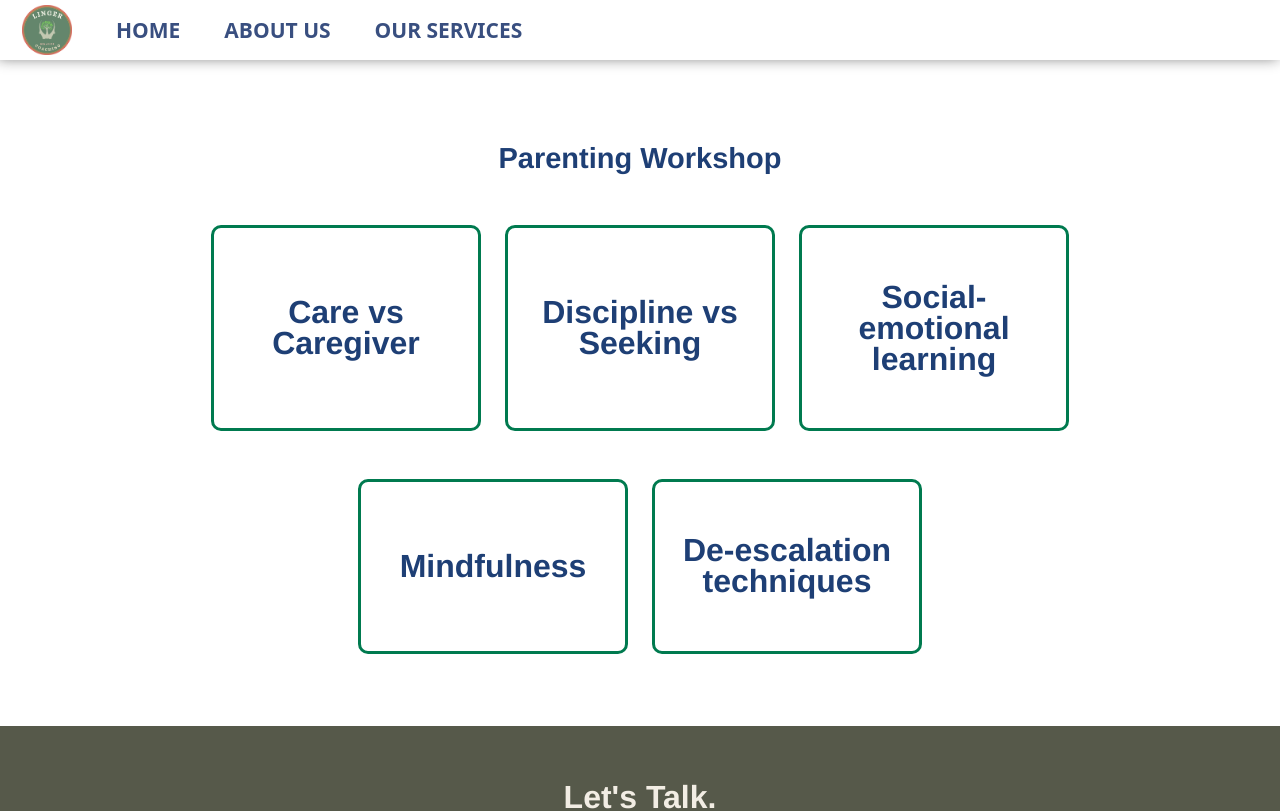
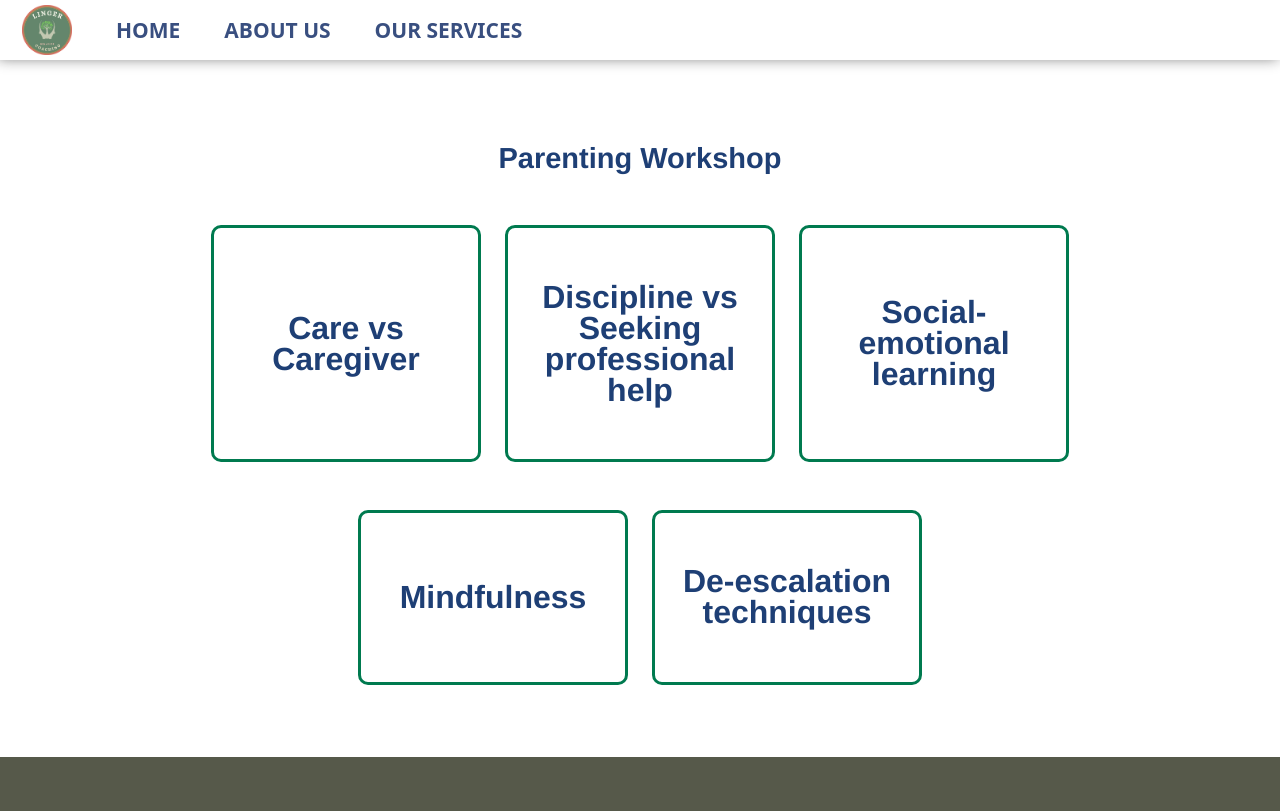
Before and after one commit to tahiaelkawas/linger-coaching, a Next.js app: page /parenting in a window 1280 px wide. Shown: the top 811 px of the page. Built offline with nearby package versions, Linux system fonts and the light colour scheme.

Commit message:
text update

```diff
--- a/component/pages/parenting.jsx
+++ b/component/pages/parenting.jsx
@@ -9,7 +9,7 @@ const Parenting = () => {
             link: "/parenting-care-vs-caregiver"
         },
         {
-            title: "Discipline vs Seeking",
+            title: "Discipline vs Seeking professional help",
             link: "/parenting-discipline-help"
         },
         {
```
